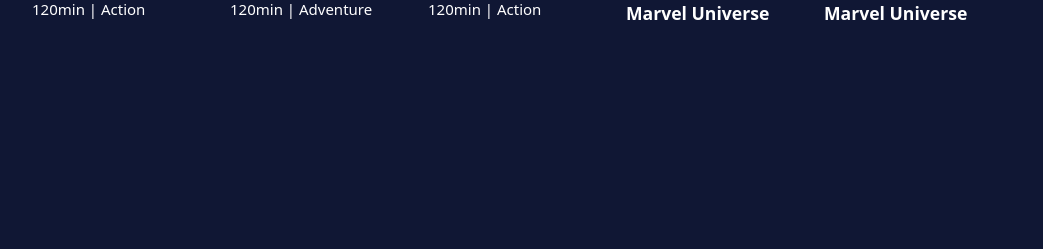
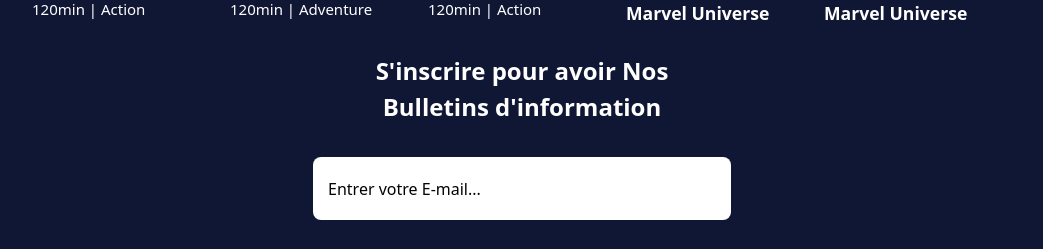
Before and after one commit to Kabesa-abraham/com.kabesaYebula.MovieWebSite1, a React (Vite) app: page / in a window 1280 px wide. Shown: the part 2345-2594 px from the top of the page, without its empty margins (118-1161 px from the left). Before the commit the page ends 2398 px from the top, so only its background shows below. Built offline with nearby package versions, Linux system fonts and the light colour scheme.

Commit message:
Création du composant NewsLetter

```diff
--- a/src/App.jsx
+++ b/src/App.jsx
@@ -4,6 +4,7 @@ import Home from "./Component/home/Home";
 import Movie from "./Component/movie/Movie";
  //j'ai importé le fichier css de swiper pour l'utiliser dans tout mon app
  import 'swiper/css'
+import NewsLetter from "./Component/newsletter/NewsLetter";
 
 
 function App() {
@@ -13,6 +14,7 @@ function App() {
           <Home/>
           <Movie/>
           <Coming/>
+          <NewsLetter/>
     </div>
   )
 }
--- a/src/Component/headers/Header.jsx
+++ b/src/Component/headers/Header.jsx
@@ -19,7 +19,7 @@ const Header = () => {
         <li><a href="#">Newsletter</a></li>
       </ul>
 
-      <button className='bg-gradient-to-r from-indigo-700 via-purple-600 to-pink-600 sign_btn' >Se Connecter</button>
+      <button className='bg-gradient-to-r from-indigo-700 via-purple-600 to-pink-600 btn' >Se Connecter</button>
     </header>
   )
 }
--- a/src/Component/headers/header.css
+++ b/src/Component/headers/header.css
@@ -56,7 +56,7 @@ header{
     display: none;
 }
 
-.sign_btn{
+.btn{
     font-size: 15px;
     padding: 8px 20px;
     font-weight: 500;
--- /dev/null
+++ b/src/Component/newsletter/NewsLetter.jsx
@@ -0,0 +1,17 @@
+import React from 'react'
+import './newsletter.css'
+
+const NewsLetter = () => {
+  return (
+    <div className='newsletter' id='newsletter' >
+        <h2>S'inscrire  pour avoir Nos <br/> Bulletins d'information </h2>
+        <form action="">
+            <input type="text" placeholder='Entrer votre E-mail...' className='email' required/>
+            <input type="submit" value="S'inscrire"
+                   className='bg-gradient-to-r from-indigo-700 via-purple-600 to-pink-600 sub_btn'/>
+        </form>
+    </div>
+  )
+}
+
+export default NewsLetter
--- /dev/null
+++ b/src/Component/newsletter/newsletter.css
@@ -0,0 +1,43 @@
+.newsletter{
+    max-width: 980px;
+    margin-right: auto;
+    margin-left: auto;
+    display: flex;
+    flex-direction: column;
+    align-items: center;
+    justify-content: center;
+    row-gap: 2rem;
+    margin-bottom: 2em;
+}
+.newsletter h2{
+    text-align: center;
+    font-size: 1.5rem;
+    font-weight: 700;
+}
+.newsletter form{
+    background-color: var(--bg-color);
+    padding: 10px;
+    border-radius: .5rem;
+    display: flex;
+    align-items: center;
+}
+.newsletter form input{
+    border: none;
+    outline: none;
+}
+.newsletter form .email{
+    padding: 5px;
+    width: 280px;
+    color: black;
+}
+.newsletter form .email::placeholder{
+    color: var(--text-color);
+    font-size: 1rem;
+}
+.newsletter form .sub_btn{
+    font-size: 15px;
+    padding: 10px 20px;
+    font-weight: 500;
+    border-radius: 10px;
+    text-transform: uppercase;
+}
```
